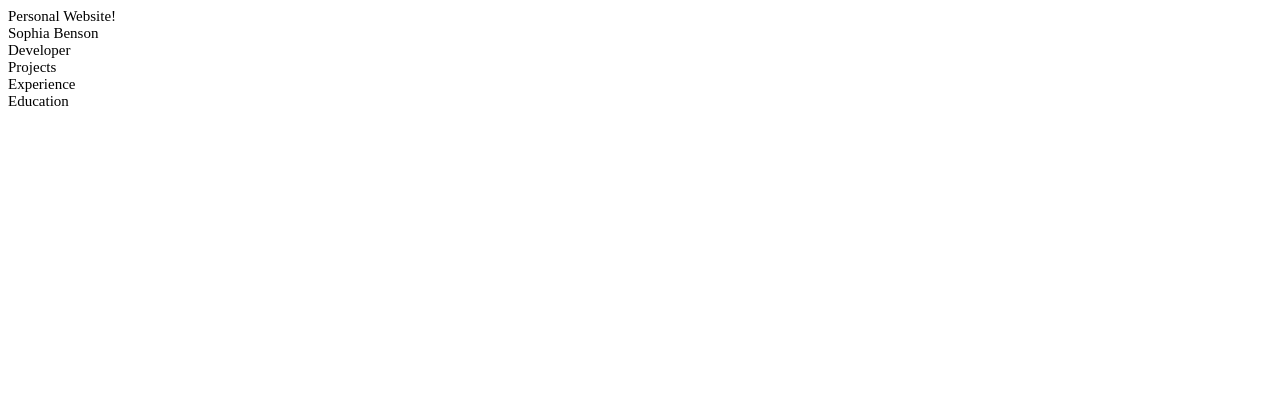
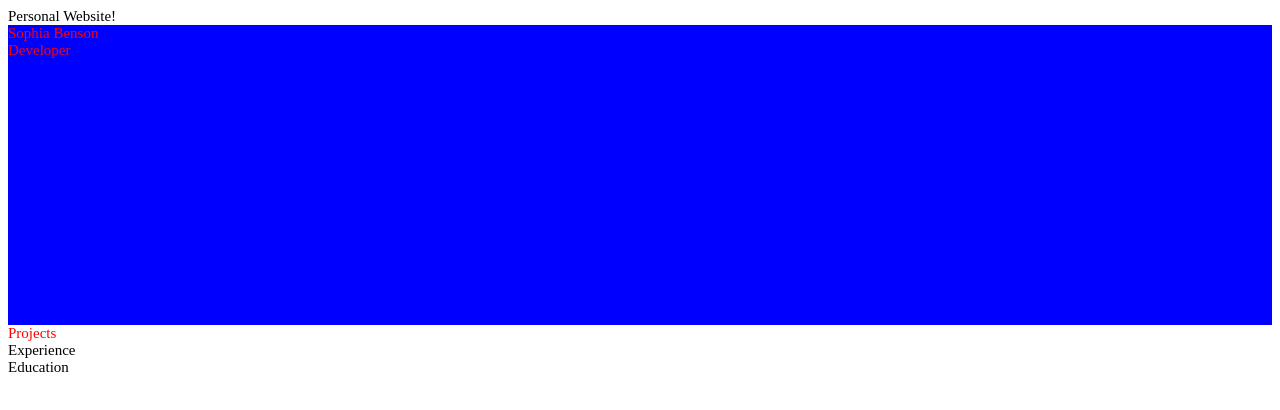
Before and after one commit to SophiaBenson/Personal-Website, a website: page public/index.html in a window 1280 px wide. Drawn offline with Linux system fonts and the light colour scheme.

Commit message:
fixed banner problem

```diff
--- a/public/scripts/style.css
+++ b/public/scripts/style.css
@@ -1,9 +1,13 @@
 body {
   font-size: 15px;
-};
-.nameDiv{
+}
+
+.nameDiv {
   width: auto;
   height: 300px;
   background-color: blue;
   color: red;
 }
+.projectDiv {
+  color: red;
+}
```
Also changed, not shown: 3 other files.
